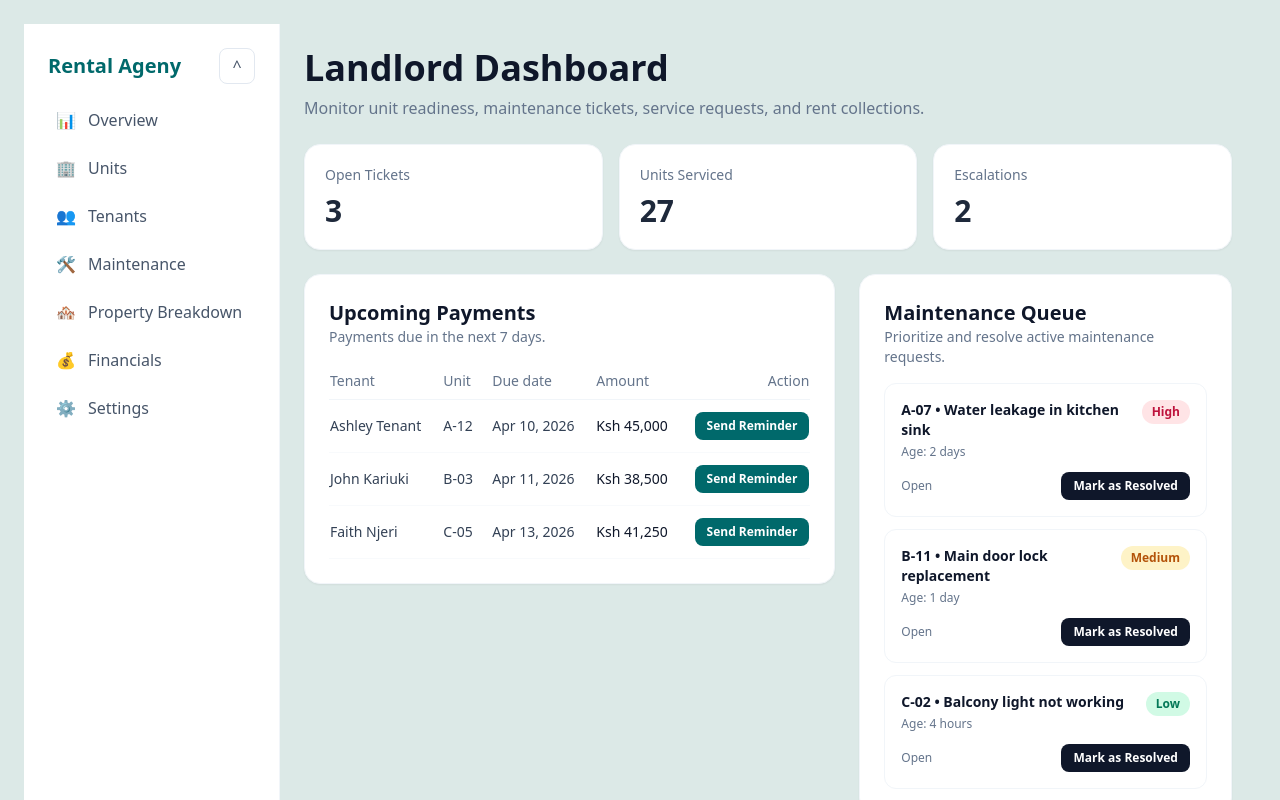
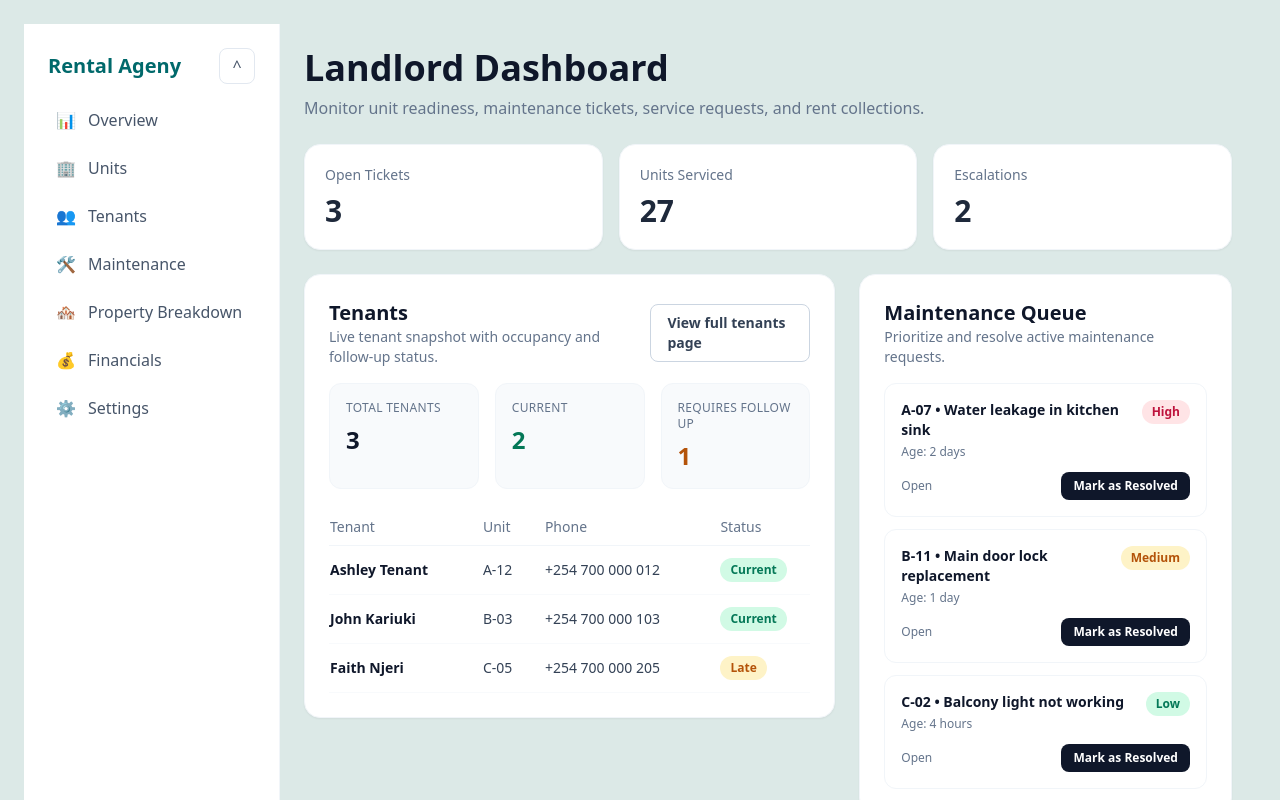
Before and after one commit to Isabellanamutenda/Serene-habitat, a Nuxt app: page /landlord/dashboard in a window 1280 px wide. Shown: the top 800 px of the page. Built offline with nearby package versions, Linux system fonts and the light colour scheme.

Commit message:
add tenant details

```diff
--- a/pages/landlord/dashboard.vue
+++ b/pages/landlord/dashboard.vue
@@ -34,40 +34,58 @@
 
 		<div class="grid grid-cols-1 xl:grid-cols-12 gap-6 items-start">
 			<section id="tenants" class="xl:col-span-7 bg-white rounded-2xl border border-slate-100 shadow-sm p-5 sm:p-6 scroll-mt-6">
-				<header class="flex flex-col sm:flex-row sm:items-center sm:justify-between gap-2">
+				<header class="flex flex-col sm:flex-row sm:items-center sm:justify-between gap-3">
 					<div>
-						<h2 class="text-xl font-semibold text-slate-900">Upcoming Payments</h2>
-						<p class="text-sm text-slate-500">Payments due in the next 7 days.</p>
+						<h2 class="text-xl font-semibold text-slate-900">Tenants</h2>
+						<p class="text-sm text-slate-500">Live tenant snapshot with occupancy and follow-up status.</p>
 					</div>
+					<NuxtLink
+						to="/landlord/tenants"
+						class="inline-flex items-center justify-center rounded-lg border border-slate-300 px-4 py-2 text-sm font-semibold text-slate-700 hover:bg-slate-100 transition-colors"
+					>
+						View full tenants page
+					</NuxtLink>
 				</header>
 
-				<div class="mt-4 overflow-x-auto">
+				<div class="mt-4 grid grid-cols-1 sm:grid-cols-3 gap-4">
+					<article class="rounded-xl border border-slate-100 bg-slate-50 p-4">
+						<p class="text-xs uppercase tracking-wide text-slate-500">Total Tenants</p>
+						<p class="mt-2 text-2xl font-semibold text-slate-900">{{ totalTenants }}</p>
+					</article>
+
+					<article class="rounded-xl border border-slate-100 bg-slate-50 p-4">
+						<p class="text-xs uppercase tracking-wide text-slate-500">Current</p>
+						<p class="mt-2 text-2xl font-semibold text-emerald-700">{{ currentTenants }}</p>
+					</article>
+
+					<article class="rounded-xl border border-slate-100 bg-slate-50 p-4">
+						<p class="text-xs uppercase tracking-wide text-slate-500">Requires Follow Up</p>
+						<p class="mt-2 text-2xl font-semibold text-amber-700">{{ followUpTenants }}</p>
+					</article>
+				</div>
+
+				<div class="mt-5 overflow-x-auto">
 					<table class="min-w-full text-left text-sm">
 						<thead>
 							<tr class="border-b border-slate-100 text-slate-500">
 								<th class="py-2 pr-4 font-medium">Tenant</th>
 								<th class="py-2 pr-4 font-medium">Unit</th>
-								<th class="py-2 pr-4 font-medium">Due date</th>
-								<th class="py-2 pr-4 font-medium">Amount</th>
-								<th class="py-2 font-medium text-right">Action</th>
+								<th class="py-2 pr-4 font-medium">Phone</th>
+								<th class="py-2 font-medium">Status</th>
 							</tr>
 						</thead>
 						<tbody>
-							<tr v-for="payment in upcomingPayments" :key="payment.id" class="border-b border-slate-50">
-								<td class="py-3 pr-4 text-slate-700">{{ payment.tenant }}</td>
-								<td class="py-3 pr-4 text-slate-700">{{ payment.unit }}</td>
-								<td class="py-3 pr-4 text-slate-700">{{ payment.dueDate }}</td>
-								<td class="py-3 pr-4 font-medium text-slate-900">{{ payment.amount }}</td>
-								<td class="py-3 text-right">
-									<button
-										type="button"
-										class="rounded-lg px-3 py-1.5 text-xs font-semibold transition-all"
-										:class="payment.reminderSent ? 'bg-slate-100 text-slate-500 cursor-not-allowed' : 'bg-[#00696b] text-white hover:bg-[#004d4f]'"
-										:disabled="payment.reminderSent"
-										@click="sendReminder(payment.id)"
+							<tr v-for="tenant in tenantOverview" :key="tenant.name" class="border-b border-slate-50">
+								<td class="py-3 pr-4 font-semibold text-slate-900">{{ tenant.name }}</td>
+								<td class="py-3 pr-4 text-slate-700">{{ tenant.unit }}</td>
+								<td class="py-3 pr-4 text-slate-700">{{ tenant.phone }}</td>
+								<td class="py-3">
+									<span
+										class="inline-flex rounded-full px-2.5 py-1 text-xs font-semibold"
+										:class="tenant.status === 'Current' ? 'bg-emerald-100 text-emerald-700' : 'bg-amber-100 text-amber-700'"
 									>
-										{{ payment.reminderSent ? 'Sent' : 'Send Reminder' }}
-									</button>
+										{{ tenant.status }}
+									</span>
 								</td>
 							</tr>
 						</tbody>
@@ -313,6 +331,13 @@ type PaymentItem = {
 	reminderSent: boolean
 }
 
+type TenantOverviewItem = {
+	name: string
+	unit: string
+	phone: string
+	status: 'Current' | 'Late'
+}
+
 type TenantPaymentItem = {
 	id: number
 	tenantName: string
@@ -364,6 +389,12 @@ const upcomingPayments = ref<PaymentItem[]>([
 	{ id: 3, tenant: 'Faith Njeri', unit: 'C-05', dueDate: 'Apr 13, 2026', amount: 'Ksh 41,250', reminderSent: false }
 ])
 
+const tenantOverview = ref<TenantOverviewItem[]>([
+	{ name: 'Ashley Tenant', unit: 'A-12', phone: '+254 700 000 012', status: 'Current' },
+	{ name: 'John Kariuki', unit: 'B-03', phone: '+254 700 000 103', status: 'Current' },
+	{ name: 'Faith Njeri', unit: 'C-05', phone: '+254 700 000 205', status: 'Late' }
+])
+
 const lastTwoTenantPayments = ref<TenantPaymentItem[]>([
 	{ id: 1, tenantName: 'Faith Njeri', amount: 'Ksh 41,250', date: 'Apr 18, 2026' },
 	{ id: 2, tenantName: 'John Kariuki', amount: 'Ksh 38,500', date: 'Apr 16, 2026' }
@@ -389,6 +420,10 @@ const occupancyRate = computed(() => {
 const totalExpectedRent = computed(() => propertyPortfolio.value.reduce((sum, property) => sum + property.monthlyRentTotal, 0))
 const totalCollectedThisMonth = computed(() => monthlyCollections[4]?.amount ?? 0)
 const totalOutstandingArrears = computed(() => totalExpectedRent.value - totalCollectedThisMonth.value)
+
+const totalTenants = computed(() => tenantOverview.value.length)
+const currentTenants = computed(() => tenantOverview.value.filter((tenant) => tenant.status === 'Current').length)
+const followUpTenants = computed(() => tenantOverview.value.filter((tenant) => tenant.status === 'Late').length)
 
 const openMaintenanceCount = computed(() => maintenanceQueue.value.filter((ticket) => ticket.status === 'Open').length)
 const highestCollectionMonth = computed<MonthlyCollection>(() => {
--- a/pages/landlord/tenants.vue
+++ b/pages/landlord/tenants.vue
@@ -48,7 +48,15 @@
                   </thead>
                   <tbody>
                     <tr v-for="tenant in tenants" :key="tenant.name" class="border-b border-slate-50">
-                      <td class="py-3 pr-4 font-semibold text-slate-900">{{ tenant.name }}</td>
+                      <td class="py-3 pr-4 font-semibold text-slate-900">
+                        <button
+                          type="button"
+                          class="text-left text-[#00696b] hover:text-[#004d4f] hover:underline"
+                          @click="openTenantDetails(tenant)"
+                        >
+                          {{ tenant.name }}
+                        </button>
+                      </td>
                       <td class="py-3 pr-4 text-slate-700">{{ tenant.unit }}</td>
                       <td class="py-3 pr-4 text-slate-700">{{ tenant.phone }}</td>
                       <td class="py-3 text-slate-700">{{ tenant.status }}</td>
@@ -58,6 +66,88 @@
               </div>
             </div>
           </section>
+
+          <div
+            v-if="selectedTenant"
+            class="fixed inset-0 z-50 flex items-center justify-center bg-slate-900/50 p-4"
+            @click.self="closeTenantDetails"
+          >
+            <section class="w-full max-w-2xl rounded-2xl bg-white border border-slate-200 shadow-2xl p-5 sm:p-6">
+              <header class="flex items-start justify-between gap-4">
+                <div>
+                  <h2 class="text-2xl font-bold text-slate-900">{{ selectedTenant.name }}</h2>
+                  <p class="mt-1 text-sm text-slate-500">Tenant profile details</p>
+                </div>
+                <button
+                  type="button"
+                  class="h-9 w-9 rounded-lg border border-slate-200 text-slate-600 hover:text-slate-900 hover:bg-slate-100"
+                  aria-label="Close details popup"
+                  @click="closeTenantDetails"
+                >
+                  x
+                </button>
+              </header>
+
+              <div class="mt-5 grid grid-cols-1 sm:grid-cols-2 gap-4 text-sm">
+                <article class="rounded-xl border border-slate-100 bg-slate-50 p-4">
+                  <p class="text-xs uppercase tracking-wide text-slate-500">Unit</p>
+                  <p class="mt-1 font-semibold text-slate-900">{{ selectedTenant.unit }}</p>
+                </article>
+
+                <article class="rounded-xl border border-slate-100 bg-slate-50 p-4">
+                  <p class="text-xs uppercase tracking-wide text-slate-500">Status</p>
+                  <p class="mt-1 font-semibold" :class="selectedTenant.status === 'Current' ? 'text-emerald-700' : 'text-amber-700'">
+                    {{ selectedTenant.status }}
+                  </p>
+                </article>
+
+                <article class="rounded-xl border border-slate-100 bg-slate-50 p-4">
+                  <p class="text-xs uppercase tracking-wide text-slate-500">Phone</p>
+                  <p class="mt-1 font-semibold text-slate-900">{{ selectedTenant.phone }}</p>
+                </article>
+
+                <article class="rounded-xl border border-slate-100 bg-slate-50 p-4">
+                  <p class="text-xs uppercase tracking-wide text-slate-500">Email</p>
+                  <p class="mt-1 font-semibold text-slate-900 break-all">{{ selectedTenant.email }}</p>
+                </article>
+
+                <article class="rounded-xl border border-slate-100 bg-slate-50 p-4">
+                  <p class="text-xs uppercase tracking-wide text-slate-500">National ID</p>
+                  <p class="mt-1 font-semibold text-slate-900">{{ selectedTenant.nationalId }}</p>
+                </article>
+
+                <article class="rounded-xl border border-slate-100 bg-slate-50 p-4">
+                  <p class="text-xs uppercase tracking-wide text-slate-500">Monthly Rent</p>
+                  <p class="mt-1 font-semibold text-slate-900">{{ selectedTenant.monthlyRent }}</p>
+                </article>
+
+                <article class="rounded-xl border border-slate-100 bg-slate-50 p-4">
+                  <p class="text-xs uppercase tracking-wide text-slate-500">Lease Start</p>
+                  <p class="mt-1 font-semibold text-slate-900">{{ selectedTenant.leaseStart }}</p>
+                </article>
+
+                <article class="rounded-xl border border-slate-100 bg-slate-50 p-4">
+                  <p class="text-xs uppercase tracking-wide text-slate-500">Lease End</p>
+                  <p class="mt-1 font-semibold text-slate-900">{{ selectedTenant.leaseEnd }}</p>
+                </article>
+
+                <article class="rounded-xl border border-slate-100 bg-slate-50 p-4 sm:col-span-2">
+                  <p class="text-xs uppercase tracking-wide text-slate-500">Emergency Contact</p>
+                  <p class="mt-1 font-semibold text-slate-900">{{ selectedTenant.emergencyContact }}</p>
+                </article>
+              </div>
+
+              <footer class="mt-6 flex justify-end">
+                <button
+                  type="button"
+                  class="inline-flex items-center justify-center rounded-lg bg-[#00696b] px-4 py-2 text-sm font-semibold text-white hover:bg-[#004d4f] transition-colors"
+                  @click="closeTenantDetails"
+                >
+                  Close
+                </button>
+              </footer>
+            </section>
+          </div>
         </section>
       </main>
     </div>
@@ -65,12 +155,80 @@
 </template>
 
 <script setup lang="ts">
+import { ref } from 'vue'
 import LandlordSidebar from '~/components/landlord/LandlordSidebar.vue'
 
-const tenants = [
-  { name: 'A. Mugo', unit: '101', phone: '+254 700 000 101', status: 'Current' },
-  { name: 'N. Wanjiku', unit: '205', phone: '+254 700 000 205', status: 'Current' },
-  { name: 'K. Otieno', unit: '301', phone: '+254 700 000 301', status: 'Late' },
-  { name: 'L. Kilonzo', unit: '412', phone: '+254 700 000 412', status: 'Current' }
+type Tenant = {
+  name: string
+  unit: string
+  phone: string
+  status: 'Current' | 'Late'
+  email: string
+  nationalId: string
+  monthlyRent: string
+  leaseStart: string
+  leaseEnd: string
+  emergencyContact: string
+}
+
+const tenants: Tenant[] = [
+  {
+    name: 'A. Mugo',
+    unit: '101',
+    phone: '+254 700 000 101',
+    status: 'Current',
+    email: 'amugo@example.com',
+    nationalId: '28745631',
+    monthlyRent: 'Ksh 45,000',
+    leaseStart: 'Jan 1, 2026',
+    leaseEnd: 'Dec 31, 2026',
+    emergencyContact: 'M. Mugo (+254 711 220 100)'
+  },
+  {
+    name: 'N. Wanjiku',
+    unit: '205',
+    phone: '+254 700 000 205',
+    status: 'Current',
+    email: 'nwanjiku@example.com',
+    nationalId: '30219874',
+    monthlyRent: 'Ksh 38,500',
+    leaseStart: 'Feb 1, 2026',
+    leaseEnd: 'Jan 31, 2027',
+    emergencyContact: 'P. Wanjiku (+254 722 880 205)'
+  },
+  {
+    name: 'K. Otieno',
+    unit: '301',
+    phone: '+254 700 000 301',
+    status: 'Late',
+    email: 'kotieno@example.com',
+    nationalId: '26501983',
+    monthlyRent: 'Ksh 41,250',
+    leaseStart: 'Mar 1, 2026',
+    leaseEnd: 'Feb 28, 2027',
+    emergencyContact: 'J. Akinyi (+254 733 990 301)'
+  },
+  {
+    name: 'L. Kilonzo',
+    unit: '412',
+    phone: '+254 700 000 412',
+    status: 'Current',
+    email: 'lkilonzo@example.com',
+    nationalId: '31800265',
+    monthlyRent: 'Ksh 39,000',
+    leaseStart: 'Apr 1, 2026',
+    leaseEnd: 'Mar 31, 2027',
+    emergencyContact: 'S. Kilonzo (+254 744 660 412)'
+  }
 ]
+
+const selectedTenant = ref<Tenant | null>(null)
+
+function openTenantDetails(tenant: Tenant) {
+  selectedTenant.value = tenant
+}
+
+function closeTenantDetails() {
+  selectedTenant.value = null
+}
 </script>
```
